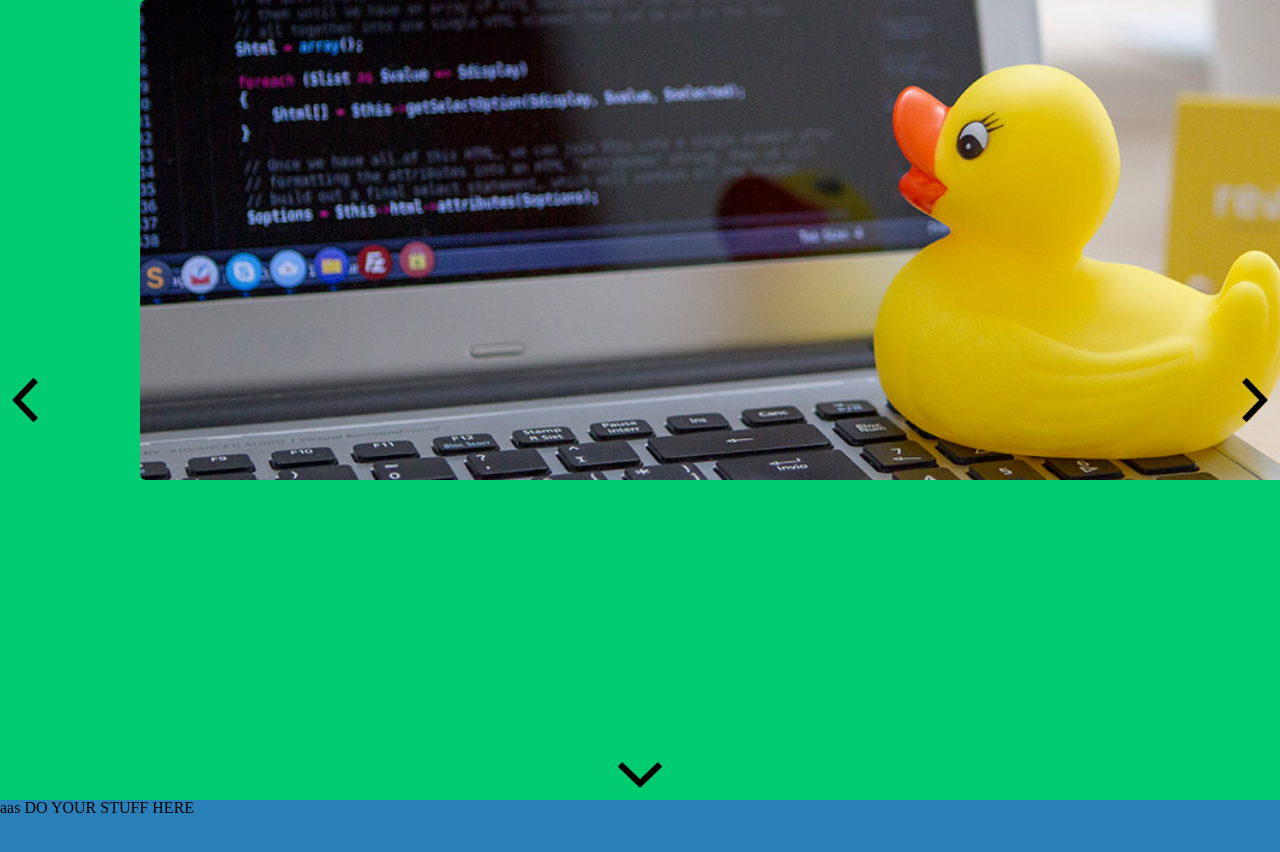
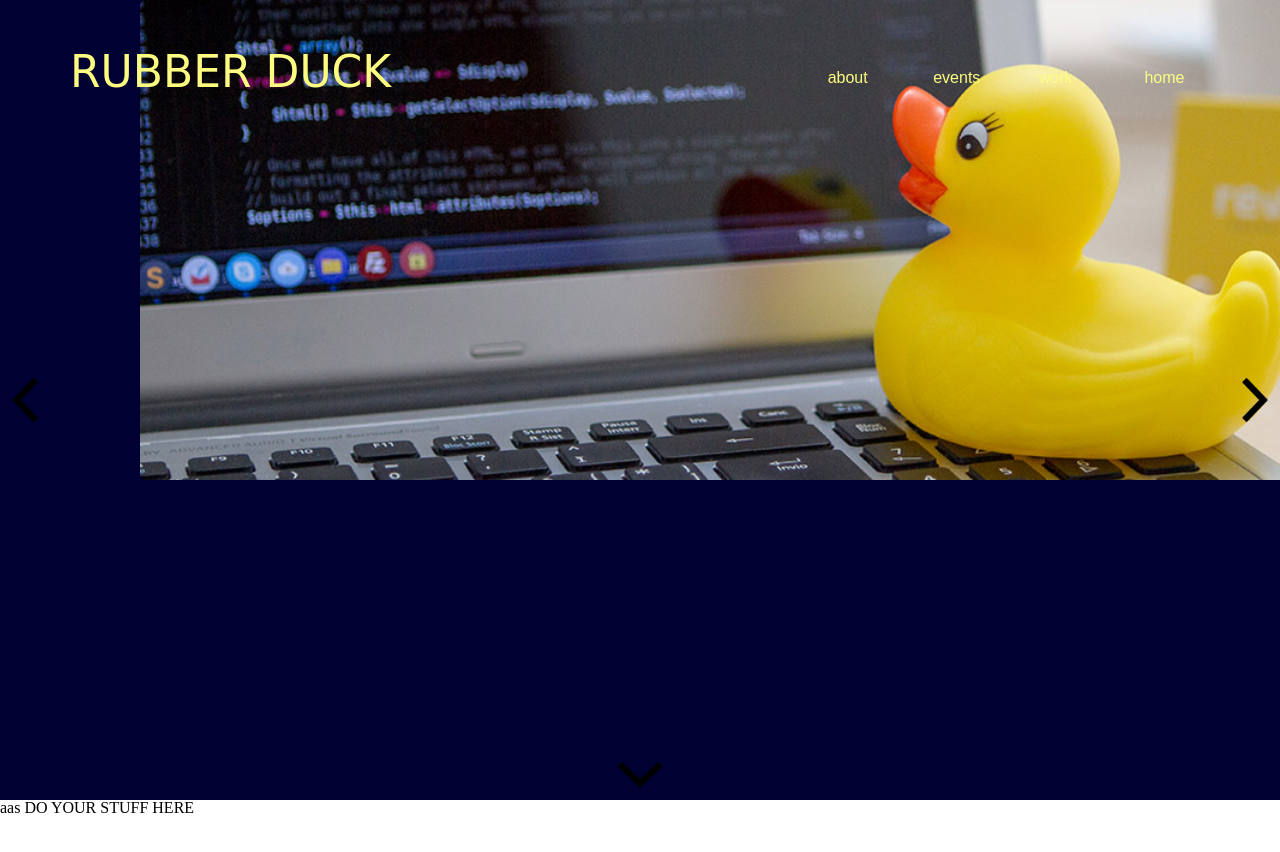
Before and after one commit to ArvidWaasdorp/rubberduck, a plain HTML site: page work.html in a window 1280 px wide. Shown: the top 852 px of the page. Drawn offline with nearby package versions, Linux system fonts and the light colour scheme.

Commit message:
renamed what_we_do to work. Renamed html and css file

```diff
--- a/what_we_do.html
+++ b/work.html
@@ -7,7 +7,8 @@
     <script src="scripts/script.js"></script>
 
     <link rel="stylesheet" type="text/css" href="styles/reset.css">
-    <link rel="stylesheet" type="text/css" href="styles/styles_what.css">
+    <link rel="stylesheet" type="text/css" href="styles/styles_work.css">
+    <link rel="stylesheet" type="text/css" href="styles/styles.css">
   </head>
   <body>
 
@@ -16,6 +17,26 @@
     <div id="bar-right" class="bar"></div>
     <div id="bar-bottom" class="bar"></div>
     <!-- HTML for the bars -->
+
+
+
+    <!-- LOGO -->
+
+    <div class="logo">
+      <a href="/" class="logo-link">rubber duck</a>
+    </div>
+
+    <!-- NAV BAR -->
+
+      <nav>
+        <ul>
+          <li><a href="index.html" class="nav-button">home</a></li>
+          <li><a href="work.html" class="nav-button">work</a></li>
+          <li><a href="events.html" class="nav-button">events</a></li>
+          <li><a href="about.html" class="nav-button">about</a></li>
+        </ul>
+      </nav>
+
 
     <div class="main">
       <div id="page1" class="page1 page"><a name="1"></a>
```
Also changed, not shown: styles/styles_work.css (renamed from styles/styles_what.css).
